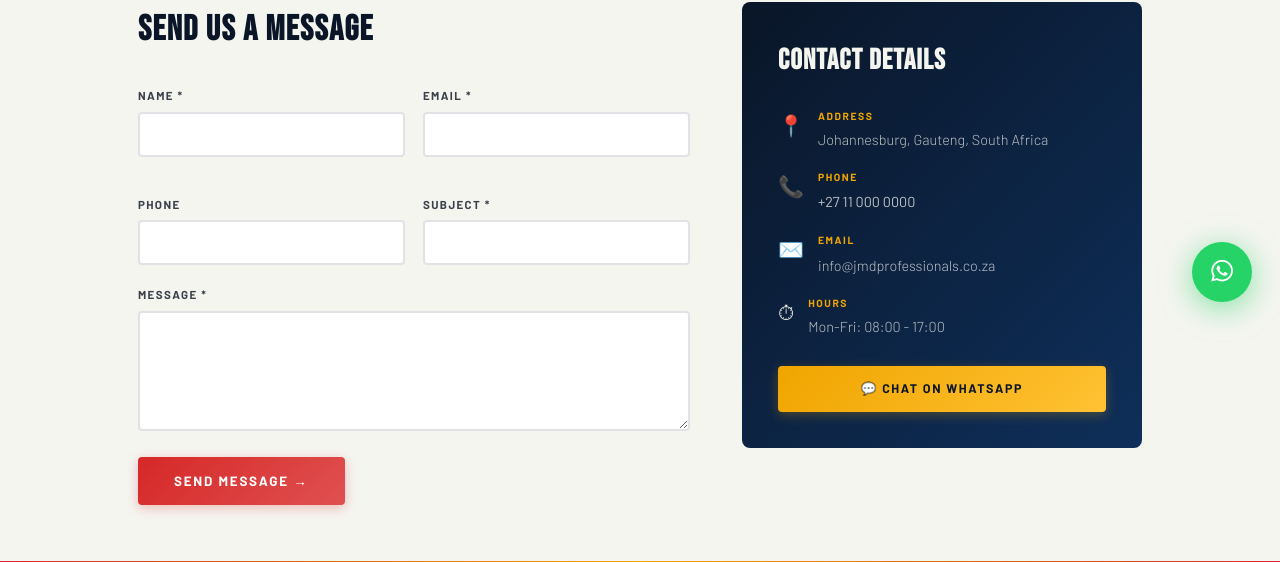
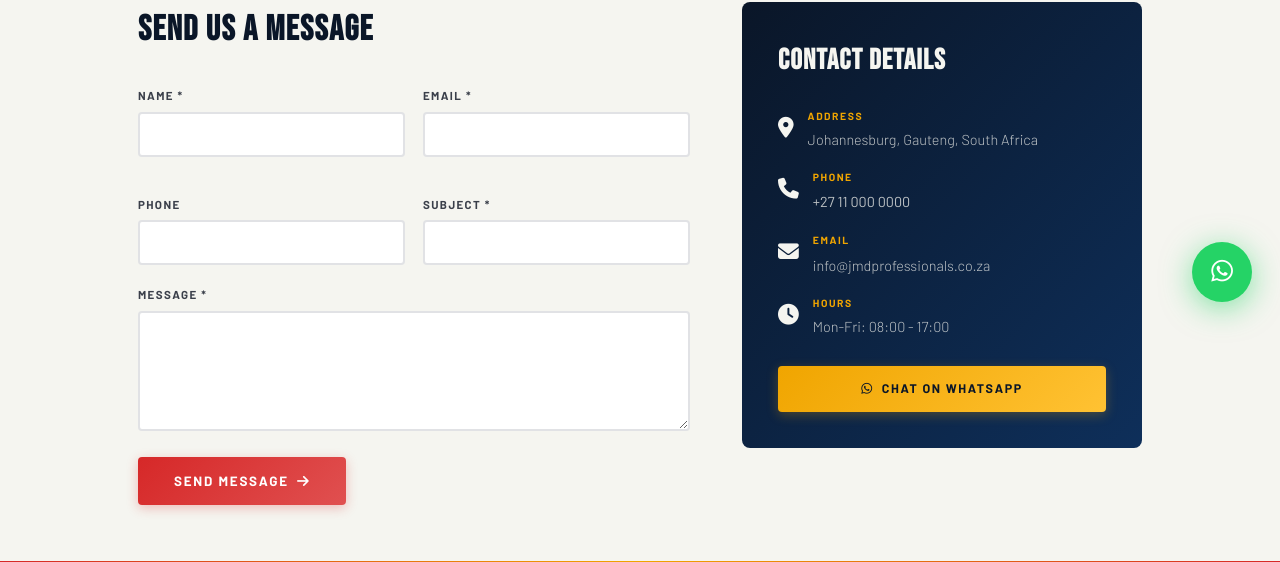
Before and after one commit to Yandisa/jmd-promotions, a Django app: page /contact/ in a window 1280 px wide. Shown: the part 470-1032 px from the top of the page. Run offline with Django 5.2, Linux system fonts and the light colour scheme; data comes from the database, SQL or seed files in the repository; data that the repository does not hold is empty; some web fonts are replaced.

Commit message:
Update contact.html

```diff
--- a/templates/contact.html
+++ b/templates/contact.html
@@ -13,19 +13,19 @@
         <div class="form-group"><label class="form-label">Subject *</label><input type="text" name="subject" class="form-control" required/></div>
       </div>
       <div class="form-group"><label class="form-label">Message *</label><textarea name="message" class="form-control" rows="5" required></textarea></div>
-      <button type="submit" class="btn btn-primary btn-lg">Send Message →</button>
+      <button type="submit" class="btn btn-primary btn-lg">Send Message <i class="fa-solid fa-arrow-right"></i></button>
     </form>
   </div>
   <div>
     <div style="background:linear-gradient(135deg,{{ site.secondary_color }},#0e2f5a);border-radius:8px;padding:36px;color:var(--white)">
       <h3 style="font-family:'Bebas Neue',sans-serif;font-size:1.8rem;letter-spacing:.04em;margin-bottom:24px">Contact Details</h3>
       <div style="display:flex;flex-direction:column;gap:18px">
-        <div style="display:flex;gap:14px;align-items:flex-start"><span style="font-size:1.3rem">📍</span><div><div style="font-size:.65rem;font-weight:700;letter-spacing:.15em;text-transform:uppercase;color:{{ site.accent_color }};margin-bottom:3px">Address</div><div style="font-size:.9rem;font-weight:300;color:rgba(245,245,240,.75)">{{ site.address }}</div></div></div>
-        <div style="display:flex;gap:14px;align-items:flex-start"><span style="font-size:1.3rem">📞</span><div><div style="font-size:.65rem;font-weight:700;letter-spacing:.15em;text-transform:uppercase;color:{{ site.accent_color }};margin-bottom:3px">Phone</div><a href="tel:{{ site.phone }}" style="font-size:.9rem;font-weight:400;color:rgba(245,245,240,.75)">{{ site.phone }}</a></div></div>
-        <div style="display:flex;gap:14px;align-items:flex-start"><span style="font-size:1.3rem">✉️</span><div><div style="font-size:.65rem;font-weight:700;letter-spacing:.15em;text-transform:uppercase;color:{{ site.accent_color }};margin-bottom:3px">Email</div><a href="mailto:{{ site.email }}" style="font-size:.9rem;font-weight:300;color:rgba(245,245,240,.75)">{{ site.email }}</a></div></div>
-        <div style="display:flex;gap:14px;align-items:flex-start"><span style="font-size:1.3rem">⏱</span><div><div style="font-size:.65rem;font-weight:700;letter-spacing:.15em;text-transform:uppercase;color:{{ site.accent_color }};margin-bottom:3px">Hours</div><div style="font-size:.9rem;font-weight:300;color:rgba(245,245,240,.75)">{{ site.hours }}</div></div></div>
+        <div style="display:flex;gap:14px;align-items:flex-start"><span style="font-size:1.3rem"><i class="fa-solid fa-location-dot"></i></span><div><div style="font-size:.65rem;font-weight:700;letter-spacing:.15em;text-transform:uppercase;color:{{ site.accent_color }};margin-bottom:3px">Address</div><div style="font-size:.9rem;font-weight:300;color:rgba(245,245,240,.75)">{{ site.address }}</div></div></div>
+        <div style="display:flex;gap:14px;align-items:flex-start"><span style="font-size:1.3rem"><i class="fa-solid fa-phone"></i></span><div><div style="font-size:.65rem;font-weight:700;letter-spacing:.15em;text-transform:uppercase;color:{{ site.accent_color }};margin-bottom:3px">Phone</div><a href="tel:{{ site.phone }}" style="font-size:.9rem;font-weight:400;color:rgba(245,245,240,.75)">{{ site.phone }}</a></div></div>
+        <div style="display:flex;gap:14px;align-items:flex-start"><span style="font-size:1.3rem"><i class="fa-solid fa-envelope"></i></span><div><div style="font-size:.65rem;font-weight:700;letter-spacing:.15em;text-transform:uppercase;color:{{ site.accent_color }};margin-bottom:3px">Email</div><a href="mailto:{{ site.email }}" style="font-size:.9rem;font-weight:300;color:rgba(245,245,240,.75)">{{ site.email }}</a></div></div>
+        <div style="display:flex;gap:14px;align-items:flex-start"><span style="font-size:1.3rem"><i class="fa-solid fa-clock"></i></span><div><div style="font-size:.65rem;font-weight:700;letter-spacing:.15em;text-transform:uppercase;color:{{ site.accent_color }};margin-bottom:3px">Hours</div><div style="font-size:.9rem;font-weight:300;color:rgba(245,245,240,.75)">{{ site.hours }}</div></div></div>
       </div>
-      <a href="https://wa.me/{{ site.whatsapp_number }}" class="btn btn-accent" style="margin-top:28px;width:100%;justify-content:center" target="_blank">💬 Chat on WhatsApp</a>
+      <a href="https://wa.me/{{ site.whatsapp_number }}" class="btn btn-accent" style="margin-top:28px;width:100%;justify-content:center" target="_blank"><i class="fa-brands fa-whatsapp"></i> Chat on WhatsApp</a>
     </div>
   </div>
 </div>
```
